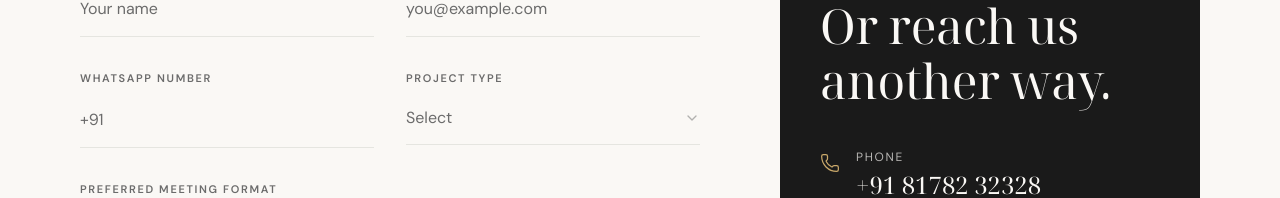
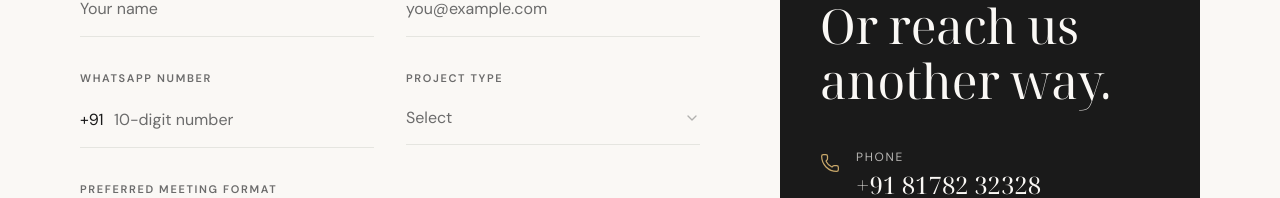
Before and after one commit to CybershieldGit/souvenir-interiors, a Next.js app: page /contact in a window 1280 px wide. Shown: the part 746-944 px from the top of the page. Built offline with nearby package versions, Linux system fonts and the light colour scheme.

Commit message:
fixed the whatsaap numeric

```diff
--- a/src/app/consultation/ConsultationForm.jsx
+++ b/src/app/consultation/ConsultationForm.jsx
@@ -43,7 +43,12 @@ export default function ConsultationForm() {
 
   const handleChange = (e) => {
     const { name, value } = e.target;
+    if (name === "whatsapp") {
+      const numericValue = value.replace(/\D/g, "").slice(0, 10);
+      setFormData((prev) => ({ ...prev, [name]: numericValue }));
+    } else {
       setFormData((prev) => ({ ...prev, [name]: value }));
+    }
   };
 
   const handleFormatChange = (formatVal) => {
@@ -75,7 +80,7 @@ export default function ConsultationForm() {
           from_name: "Souvenir Consultation",
           name: formData.name,
           email: formData.email,
-          whatsapp: formData.whatsapp,
+          whatsapp: `+91 ${formData.whatsapp}`,
           location: formData.location || "Not specified",
           scope: formData.scope || "Not specified",
           format: formData.format,
@@ -133,16 +138,28 @@ export default function ConsultationForm() {
             </div>
             <div>
               <label className="field-label">WhatsApp</label>
+              <div className="relative">
+                <span
+                  className="absolute left-0 top-[14px] text-[16px] font-sans select-none pointer-events-none"
+                  style={{ color: "var(--charcoal)" }}
+                >
+                  +91
+                </span>
                 <input
                   required
                   type="tel"
                   name="whatsapp"
-                placeholder="+91"
+                  placeholder="10-digit number"
                   value={formData.whatsapp}
                   onChange={handleChange}
                   disabled={loading}
                   className="field"
+                  style={{ paddingLeft: "34px" }}
+                  pattern="[0-9]{10}"
+                  title="Please enter exactly 10 digits"
+                  maxLength={10}
                 />
+              </div>
             </div>
           </div>
           <div>
--- a/src/app/contact/ContactForm.jsx
+++ b/src/app/contact/ContactForm.jsx
@@ -24,7 +24,12 @@ export default function ContactForm() {
 
   const handleChange = (e) => {
     const { name, value } = e.target;
+    if (name === "whatsapp") {
+      const numericValue = value.replace(/\D/g, "").slice(0, 10);
+      setFormData((prev) => ({ ...prev, [name]: numericValue }));
+    } else {
       setFormData((prev) => ({ ...prev, [name]: value }));
+    }
   };
 
   const handleFormatChange = (formatVal) => {
@@ -56,7 +61,7 @@ export default function ContactForm() {
           from_name: "Souvenir Contact Form",
           name: formData.name,
           email: formData.email,
-          whatsapp: formData.whatsapp,
+          whatsapp: `+91 ${formData.whatsapp}`,
           projectType: formData.projectType || "Not specified",
           format: formData.format,
           notes: formData.notes || "None"
@@ -126,6 +131,13 @@ export default function ContactForm() {
             </div>
             <div>
               <label className="field-label">WhatsApp Number</label>
+              <div className="relative">
+                <span
+                  className="absolute left-0 top-[14px] text-[16px] font-sans select-none pointer-events-none"
+                  style={{ color: "var(--charcoal)" }}
+                >
+                  +91
+                </span>
                 <input
                   required
                   type="tel"
@@ -134,8 +146,13 @@ export default function ContactForm() {
                   onChange={handleChange}
                   disabled={loading}
                   className="field"
-                placeholder="+91"
+                  style={{ paddingLeft: "34px" }}
+                  placeholder="10-digit number"
+                  pattern="[0-9]{10}"
+                  title="Please enter exactly 10 digits"
+                  maxLength={10}
                 />
+              </div>
             </div>
             <div>
               <label className="field-label">Project Type</label>
```
Lines whose indentation alone changed are shown as unchanged.
